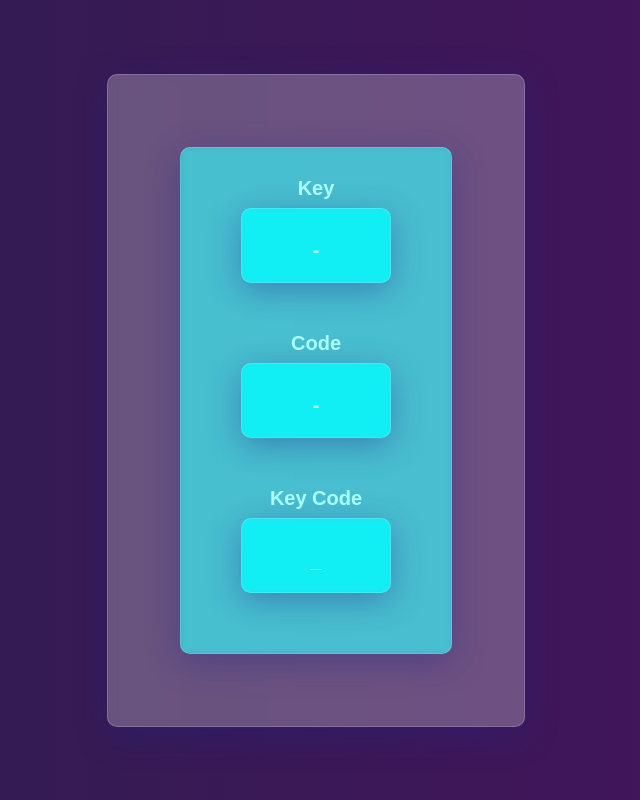
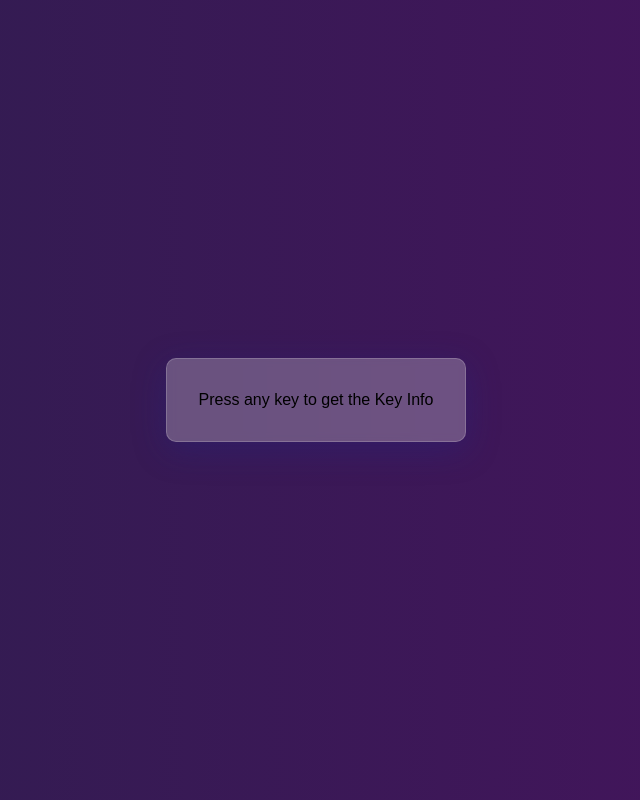
Before and after one commit to shahzaibswe/Key-Code-Project, a PHP site: page / in a window 1280 px wide. Shown: the whole page, without its empty margins (324-964 px from the left). Run offline with PHP 8.4, Linux system fonts and the light colour scheme.

Commit message:
🎨 Palette: Improve accessibility and layout stability
- Added initial instruction "Press any key..." to improve user onboarding.
- Implemented `aria-live="polite"` and transitioned to `textContent` updates for accessible state changes.
- Fixed layout bug where card labels were overlapping by restructuring HTML containers.
- Corrected "Key Code" data source to use native `event.keyCode`.
- Normalized line endings and fixed a CSS typo in `style.css`.

Co-authored-by: shahzaibswe <131589265+shahzaibswe@users.noreply.github.com>

```diff
--- a/Script.js
+++ b/Script.js
@@ -1,22 +1,16 @@
-const container = document.getElementById("key-container");
-container.innerHTML = generateHTML("-", " -", "_");
-window.addEventListener("keydown", (e) => {
-    container.innerHTML = generateHTML(e.key, e.code, e.key.charCodeAt(0));
+const keyV = document.getElementById('key-v');
+const codeV = document.getElementById('code-v');
+const keycodeV = document.getElementById('keycode-v');
+const instruction = document.getElementById('instruction');
+const keyDisplay = document.getElementById('key-display');
+
+window.addEventListener('keydown', (e) => {
+  if (instruction.style.display !== 'none') {
+    instruction.style.display = 'none';
+    keyDisplay.style.display = 'flex';
+  }
+
+  keyV.textContent = e.key === ' ' ? 'Space' : e.key;
+  codeV.textContent = e.code;
+  keycodeV.textContent = e.keyCode;
 });
-
-function generateHTML(key, code, keyCode) {
-    return `
-    <div class="key-container">
-        <h4>Key</h4>
-        <div class="Key-Content">${key === " " ? "space" : key}</div>
-    </div>
-    <div class="key-container">
-        <h4>Code</h4>
-        <div class="Key-Content">${code}</div>
-    </div>
-    <div class="key-container">
-        <h4>Key Code</h4>
-        <div class="Key-Content">${keyCode}</div>
-    </div>
-    `;
-}
--- a/index.html
+++ b/index.html
@@ -3,19 +3,16 @@
 <head>
     <meta charset="UTF-8">
     <meta name="viewport" content="width=device-width, initial-scale=1.0">
-    <title>Document</title>
+    <title>Key Code Explorer</title>
     <link rel="stylesheet" href="style.css">
 </head>
 <body>
-    <div class="container">
-        <div class="key-container" id="key-container">
-            <h4 class="animation">key</h4>
-            <div class="Key-Content animation " >-</div>
-
-            <h4 class="animation">code</h4>
-            <div class="Key-Content" >-</div>
-            <h4 class="animation">Key Code</h4>
-            <div class="Key-Content" >-</div>
+    <div class="container" id="container" aria-live="polite" aria-atomic="true">
+        <div id="instruction">Press any key to get the Key Info</div>
+        <div id="key-display" style="display: none; flex-wrap: wrap; justify-content: center;">
+            <div class="key-container"><h4 class="animation">Key</h4><div class="Key-Content animation" id="key-v">-</div></div>
+            <div class="key-container"><h4 class="animation">Code</h4><div class="Key-Content animation" id="code-v">-</div></div>
+            <div class="key-container"><h4 class="animation">Key Code</h4><div class="Key-Content animation" id="keycode-v">-</div></div>
         </div>
     </div>
 
--- a/style.css
+++ b/style.css
@@ -17,7 +17,7 @@
     display: flex;
     flex-direction: column;
     padding: 2rem;
-    background: rgba(255, 255, 2555, 0.25);
+    background: rgba(255, 255, 255, 0.25);
     box-shadow: 0px 8px 32px 0px  rgba(31, 38, 135, 0.35);
    backdrop-filter: blur(4px);
     border-radius: 10px;
```
